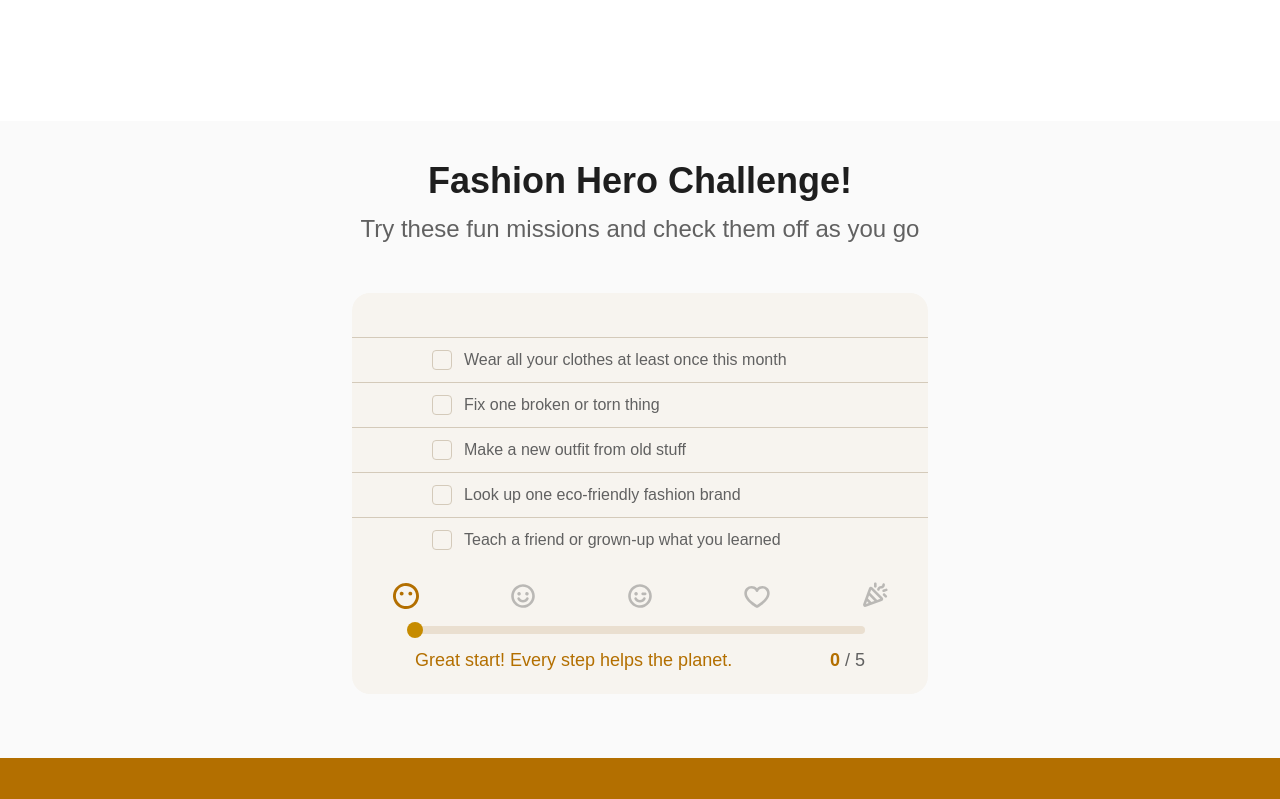
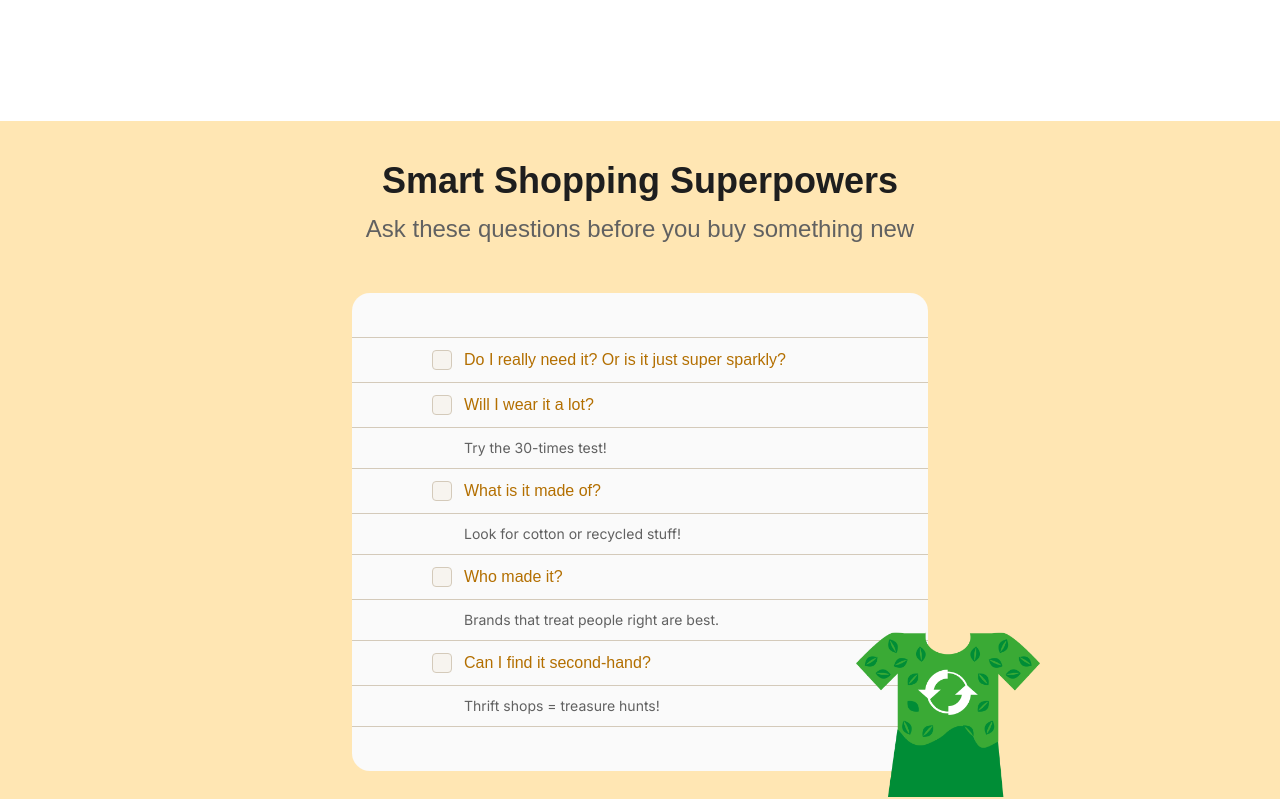
Before and after one commit to Kiddo-Style-Cycle/Termproject-QA, a React (Vite) app: page /act in a window 1280 px wide. Shown: the part 2566-3365 px from the top of the page. Built offline with nearby package versions, Linux system fonts and the light colour scheme; a web font is replaced by a local one.

Commit message:
super power update

```diff
--- a/src/components/ActSections/SuperPower.jsx
+++ b/src/components/ActSections/SuperPower.jsx
@@ -1,70 +1,30 @@
-import { useState, useMemo } from "react";
-import SmileyBlank from "../../assets/icons/SmileyBlank.svg?react";
-import Smiley from "../../assets/icons/Smiley.svg?react";
-import SmileyWink from "../../assets/icons/SmileyWink.svg?react";
-import Heart from "../../assets/icons/Heart.svg?react";
-import Confetti from "../../assets/icons/Confetti.svg?react";
+import { useState, Fragment } from "react";
+import Shirt from "../../assets/images/shirt.png";
 
 const TASKS = [
   "",
-  "Wear all your clothes at least once this month",
-  "Fix one broken or torn thing",
-  "Make a new outfit from old stuff",
-  "Look up one eco-friendly fashion brand",
-  "Teach a friend or grown-up what you learned",
+  "Do I really need it? Or is it just super sparkly?",
+  "Will I wear it a lot?",
+  "What is it made of?",
+  "Who made it?",
+  "Can I find it second-hand?",
+  "",
 ];
 
-const STAGES = [
-  { at: 0, label: "Start", Icon: SmileyBlank },
-  { at: 25, label: "Nice", Icon: Smiley },
-  { at: 50, label: "Half", Icon: SmileyWink },
-  { at: 75, label: "Almost", Icon: Heart },
-  { at: 100, label: "Done", Icon: Confetti },
+const SUBTASKS = [
+  "",
+  "",
+  "Try the 30-times test!",
+  "Look for cotton or recycled stuff!",
+  "Brands that treat people right are best.",
+  "Thrift shops = treasure hunts!",
+  "",
 ];
 
 export default function FashionChallenge() {
   const [checked, setChecked] = useState(() => TASKS.map(() => false));
 
-
   const isBlank = (t) => !t || !t.trim();
-  const VISIBLE_INDICES = useMemo(
-    () =>
-      TASKS.map((t, i) => (!isBlank(t) ? i : null)).filter((i) => i !== null),
-    []
-  );
-
-
-  const total = VISIBLE_INDICES.length;
-  const completed = useMemo(
-    () => VISIBLE_INDICES.reduce((sum, i) => sum + (checked[i] ? 1 : 0), 0),
-    [checked]
-  );
-
-  const finePercent = (completed / total) * 100;
-
-  // stage
-  const stageIndex = useMemo(() => {
-    if (finePercent === 100) return 4;
-    if (finePercent >= 75) return 3;
-    if (finePercent >= 50) return 2;
-    if (finePercent >= 25) return 1;
-    return 0;
-  }, [finePercent]);
-
-  // Snap bar/thumb to same stops as emojis
-  const STAGE_STOPS = [0, 25, 50, 75, 100];
-  const stagePercent = STAGE_STOPS[stageIndex];
-
-  const msg =
-    finePercent === 0
-      ? "Great start! Every step helps the planet."
-      : finePercent < 50
-      ? "You’re on your way! Keep up the good work."
-      : finePercent < 75
-      ? "Halfway there! Keep going! "
-      : finePercent < 100
-      ? "Almost a Fashion Hero! One more to go!"
-      : "You did it! You’re a true Fashion Hero!";
 
   const toggle = (i) =>
     setChecked((prev) => {
@@ -75,43 +35,48 @@ export default function FashionChallenge() {
 
   return (
     <section className="relative py-10 px-10">
-      {/* Background strip */}
       <div className="absolute inset-0 -z-10">
-        <div className="h-full w-full bg-[#FAFAFA]" />
+        <div className="h-full w-full bg-[#FFE6B3]" />
       </div>
 
       {/* Title */}
       <div className="text-center winky-font mb-6">
         <h2 className="text-3xl md:text-4xl font-semibold text-[#1E1E1E]">
-          Fashion Hero Challenge!
+          Smart Shopping Superpowers
         </h2>
         <p className="mt-3 text-lg md:text-2xl text-[#616161]">
-          Try these fun missions and check them off as you go
+          Ask these questions before you buy something new
         </p>
       </div>
 
       {/* Card */}
-      <div className="mx-auto w-full max-w-xl">
-        {/* Checklist area */}
+      <div className="relative mx-auto w-full max-w-xl">
         <div className="py-4 sm:py-6">
-          <div className="rounded-[18px] bg-[#F7F4EF]">
+          <div className="rounded-[18px] bg-[#FAFAFA]">
             <ul className="divide-y divide-[#D4CABA]">
               {TASKS.map((t, i) => {
-                const blankRow = isBlank(t);
+                const blank = isBlank(t);
+                const subtask = SUBTASKS[i] || "";
 
-                return (
-                  <li key={i} className="py-2 sm:py-2.5 px-10">
-                    {blankRow ? (
+                if (blank) {
+                  return (
+                    <li key={`blank-${i}`} className="py-2 sm:py-2.5 px-10">
                       <div className="flex items-start gap-3">
                         <span className="h-5 w-5 shrink-0" aria-hidden="true" />
                         <span className="text-sm sm:text-base text-[#616161]">
                           &nbsp;
                         </span>
                       </div>
-                    ) : (
-                      // Checkbox and label
+                    </li>
+                  );
+                }
+
+                return (
+                  <Fragment key={`task-${i}`}>
+                    {/* Task row */}
+                    <li className="py-2 sm:py-2.5 px-10">
                       <label className="flex items-center gap-3 cursor-pointer winky-font md:pl-10">
-                        <span className="relative h-5 w-5 shrink-0">
+                        <span className="relative h-5 w-5 shrink-0 text-[]">
                           <input
                             type="checkbox"
                             checked={checked[i]}
@@ -132,77 +97,38 @@ export default function FashionChallenge() {
                             <path d="M5 12.5l3 3 8-8" />
                           </svg>
                         </span>
-                        <span className="text-sm sm:text-base text-[#616161]">
+                        <span className="text-sm sm:text-base text-[#B36F00]">
                           {t}
                         </span>
                       </label>
+                    </li>
+
+                    {/* Subtask row */}
+                    {subtask && (
+                      <li className="py-2 sm:py-2.5 px-10">
+                        <div className="flex items-center gap-3 md:pl-10">
+                          <span
+                            className="h-5 w-5 shrink-0"
+                            aria-hidden="true"
+                          />
+                          <span className="md:text-sm text-xs text-[#616161]">
+                            {subtask}
+                          </span>
+                        </div>
+                      </li>
                     )}
-                  </li>
+                  </Fragment>
                 );
               })}
             </ul>
-
-            {/* Emoji stage row */}
-            <div className="mt-5 w-full">
-              <div className="mx-auto w-full max-w-[580px] px-10">
-                <div className="flex w-full items-center justify-between text-2xl sm:text-3xl">
-                  {STAGES.map((s, idx) => {
-                    const active = idx === stageIndex;
-                    const Icon = s.Icon;
-                    return (
-                      <span
-                        key={s.at}
-                        className={`transition ${
-                          active ? "opacity-100 scale-110" : "opacity-40"
-                        }`}
-                        aria-label={s.label}
-                      >
-                        <Icon
-                          className="h-7 w-7"
-                          style={{ color: active ? "#B36F00" : "#616161" }}
-                          aria-hidden="true"
-                        />
-                      </span>
-                    );
-                  })}
-                </div>
-              </div>
-            </div>
-
-            {/* Progress bar*/}
-            <div className="mt-4 mx-auto w-full md:max-w-[530px] max-w-[390px] px-10">
-              <div
-                className="relative h-2 rounded-full bg-[#EADFD0]"
-                role="progressbar"
-                aria-valuemin={0}
-                aria-valuemax={100}
-                aria-valuenow={Math.round(stagePercent)}
-              >
-                {/* Fill snaps to emoji stops */}
-                <div
-                  className="absolute left-0 top-0 h-2 rounded-full bg-[#C68B00]"
-                  style={{ width: `${stagePercent}%` }}
-                />
-                {/* Thumb snaps to emoji stops */}
-                <div
-                  className="absolute -top-1 h-4 w-4 rounded-full bg-[#C68B00]"
-                  style={{ left: `calc(${stagePercent}% - 8px)` }}
-                />
-              </div>
-
-              {/* message + counter */}
-              <div className="mt-3 flex items-center justify-between md:text-lg text-sm winky-font pb-5">
-                <span className="text-[#B36F00]">{msg}</span>
-                <span className="text-[#616161]">
-                  <span className="text-[#B36F00] font-semibold">
-                    {completed}
-                  </span>{" "}
-                  / {total}
-                </span>
-              </div>
-            </div>
           </div>
         </div>
+        <img
+          src={Shirt}
+          alt=""
+          aria-hidden="true"
+          className="block mx-auto mt-15 h-auto w-30 md:w-46 absolute top-2/3 left-full md:-translate-y-12 md:-ml-18 z-10 -translate-y-4 -ml-30 "
+        />
       </div>
     </section>
   );
```
Also changed, not shown: src/assets/images/shirt.png (added).
